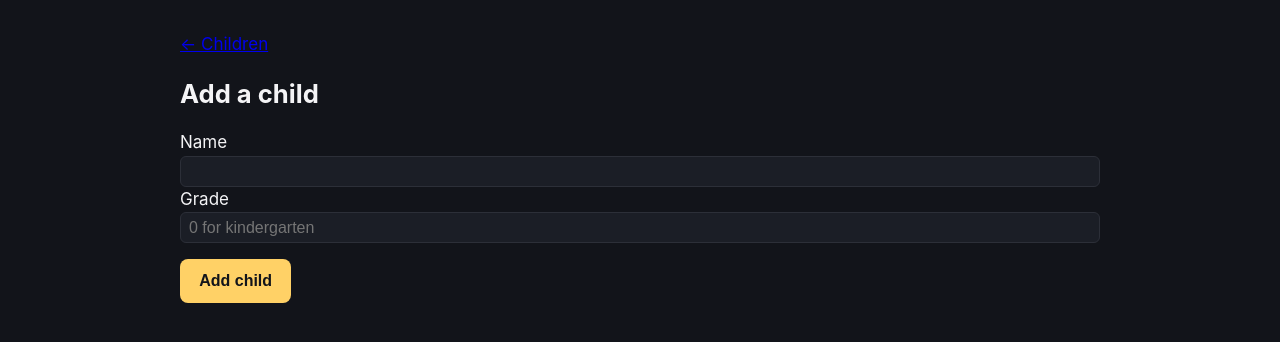
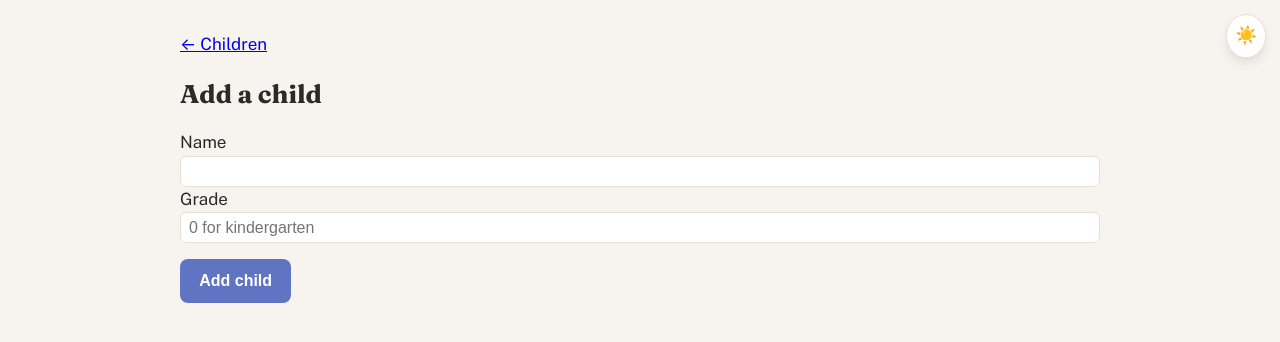
Before and after one commit to saranga2000/agentic-k12-teaching-assistant, a FastAPI app: page /students/new in a window 1280 px wide. Shown: the top 342 px of the page. Run offline with FastAPI, Linux system fonts and the light colour scheme; parts of the project's set-up code (start-up, migrations or seed data) failed here and were passed over.

Commit message:
Ledger repaint: pastel light/dark theme, replacing the amber/teal/terracotta identity
Parent feedback after reviewing the M9b mockup: use softer, schoolish
pastel colours with no red/yellow "warning" connotation, and add a
manual light/dark toggle rather than shipping only ever dark.

- tokens.css: light theme is now the :root default (a periwinkle
  accent, sage-green affirm, soft-plum attention, slate neutral,
  replacing #ffd166/#4ecdc4/#c98f5e), with the same three-family dark
  variant applying via prefers-color-scheme and overridable either way
  via an explicit [data-theme] attribute. Two new tokens: --accent-ink
  (the old accent was always dark enough for hardcoded near-black
  button text everywhere; the new one needs light text in light mode
  and dark text in dark mode) and --shadow-card (real elevation, not
  in the original flat-surface treatment). Fraunces (headings) + Public
  Sans (body) loaded via Google Fonts, with full system-font fallbacks
  so nothing depends on that network request to render correctly.
- theme-init.js + _theme_toggle.html (new, shared via the same
  design/-directory fallback search path as _lightbox.html): a
  top-right toggle in both apps that overrides prefers-color-scheme
  and persists the choice, with the stored choice applied before first
  paint to avoid a flash of the wrong theme.
- Replaced every hardcoded `color: #12141a` button-text literal
  (base.html x2, session_result.html x2, my_pages.html x2) with
  var(--accent-ink), since the accent no longer always needs dark text.

Co-Authored-By: Claude Sonnet 5 <noreply@anthropic.com>

```diff
--- /dev/null
+++ b/src/k12ta/design/_theme_toggle.html
@@ -0,0 +1,37 @@
+<!-- Ledger repaint (docs/ROADMAP.md's M9), 2026-09-01: a manual light/dark
+     override, top-right on every screen in both apps -- overrides whatever
+     prefers-color-scheme decided, per the household's own request. Shared
+     the same way _lightbox.html and _photo_source.html are (each app's
+     Jinja2Templates falls back to k12ta/design/ after its own templates/
+     directory). Included once, right after <body> opens, in each app's own
+     base.html. theme-init.js (loaded earlier, in <head>) applies any
+     previously-stored choice before first paint; this is only the visible
+     control plus the click handler that saves a new one. -->
+<button type="button" class="theme-toggle" id="theme-toggle" aria-label="Switch between light and dark mode">
+  <span class="theme-toggle-icon icon-sun" aria-hidden="true">&#9728;&#65039;</span>
+  <span class="theme-toggle-icon icon-moon" aria-hidden="true">&#127769;</span>
+</button>
+<script>
+  (function () {
+    var STORAGE_KEY = "k12ta-theme";
+    var root = document.documentElement;
+    var btn = document.getElementById("theme-toggle");
+
+    function isDark() {
+      var explicit = root.getAttribute("data-theme");
+      if (explicit === "dark") return true;
+      if (explicit === "light") return false;
+      return window.matchMedia("(prefers-color-scheme: dark)").matches;
+    }
+    function render() {
+      btn.setAttribute("aria-pressed", String(isDark()));
+    }
+    render();
+    btn.addEventListener("click", function () {
+      var next = isDark() ? "light" : "dark";
+      root.setAttribute("data-theme", next);
+      try { localStorage.setItem(STORAGE_KEY, next); } catch (e) {}
+      render();
+    });
+  })();
+</script>
--- a/src/k12ta/design/tokens.css
+++ b/src/k12ta/design/tokens.css
@@ -5,17 +5,33 @@
    build step, no preprocessor: AGENTS.md rule 4 and docs/ARCHITECTURE.md's "no
    frontend toolchain" commitment both apply here as much as to any Python file.
 
+   Repainted 2026-09-01 ("Ledger"), after a parent design-review pass (mocked in
+   an Artifact before any code changed, per the household's own working style):
+   the original amber/teal/terracotta-on-near-black identity is replaced with a
+   softer, schoolish pastel palette (no colour with a built-in "warning" or
+   "danger" connotation -- no red, no yellow-amber), a proper light theme
+   becomes the default instead of the only-ever-dark original, and a manual
+   light/dark toggle (`_theme_toggle.html`, top-right on every screen) overrides
+   whatever `prefers-color-scheme` decided. Colour variable NAMES are unchanged
+   from the original M9a file for the same reason M9a itself kept them --
+   dozens of templates already reference them, and renaming would be pure,
+   risky churn. Two names ARE new this pass, both additive: `--accent-ink` (the
+   old palette's accent was always dark enough for hardcoded near-black button
+   text everywhere; the new accent is a mid-tone blue that needs light text in
+   the light theme and dark text in the dark theme, so this had to become a
+   real token, not a literal) and `--shadow-card` (the new "real depth, not
+   just colour" elevation the repaint's cards use, absent from the original
+   flat-surface treatment).
+
    What lives here vs. what stays in each app's own base.html:
    - Tokens (this file, :root) -- every colour, size, and radius either app's CSS
-     ever references. Existing colour variable NAMES are unchanged from before
-     this file existed (--affirm, --attention, --neutral, --accent, --bg, --text,
-     --text-dim, --surface, --border) -- dozens of templates already reference
-     them; renaming would be pure, risky churn for a repaint 9b might redo anyway.
+     ever references.
    - Base component classes genuinely identical between the two apps before this
      pass (verified by diff, not assumed): the lightbox, the working-spinner
-     keyframes, [hidden], box-sizing reset, the plain .message treatment. Moving
-     these here is the actual fix for the duplication this milestone exists to
-     close -- both base.html files had byte-identical copies of most of this.
+     keyframes, [hidden], box-sizing reset, the plain .message treatment, and
+     now the theme toggle button. Moving these here is the actual fix for the
+     duplication this milestone exists to close -- both base.html files had
+     byte-identical copies of most of this.
    - What stays in each app's own base.html, deliberately: layout that is
      genuinely different by design, not by accident -- k12ta.web's full-viewport
      centred .screen for a child's kiosk-style tablet view vs. k12ta.keys' scrolling
@@ -26,33 +42,41 @@
      it, while sharing every colour, spacing, and radius decision underneath.
 */
 
+@import url('https://fonts.googleapis.com/css2?family=Fraunces:opsz,wght@9..144,400;9..144,500;9..144,600;9..144,700&family=Public+Sans:wght@400;500;600;700&display=swap');
+
 :root {
-  /* ---- Colour --------------------------------------------------------- */
-  /* An affirmative family (calm teal, not a scoreboard green), an attention
-     family (muted amber-brown, never alarm red), and a neutral family for
-     "come back to this one, it's not a verdict." Colour is always the third
-     signal, after a distinct glyph and an explicit label -- never the only one. */
-  --bg: #12141a;
-  --text: #f4f4f6;
-  --text-dim: #b8bcc4;
-  --surface: #1b1e26;
-  --border: #2c2f38;
-  --accent: #ffd166;
-  --accent-active: #f2b705;
-  --affirm: #4ecdc4;
-  --affirm-bg: #1a3c30;
-  --attention: #c98f5e;
-  --attention-bg: #3a2a20;
-  --neutral: #8b93a1;
-  --neutral-bg: #262a33;
+  /* ---- Colour (light, the default theme) --------------------------------
+     Three semantic families, none of them red or yellow: a dusty periwinkle
+     accent, sage green for affirmed, soft plum for "take a look" (replacing
+     the old amber-brown attention), and slate for anything not yet resolved
+     either way. Colour is always the third signal, after a distinct glyph
+     and an explicit label -- never the only one. */
+  --bg: #f7f4ef;
+  --text: #2b2a28;
+  --text-dim: #6f6b63;
+  --surface: #ffffff;
+  --border: #e6e1d6;
+  --accent: #5f74c2;
+  --accent-active: #4d5fa8;
+  --accent-ink: #ffffff;
+  --affirm: #4f9d78;
+  --affirm-bg: #e3f3ea;
+  --attention: #86609f;
+  --attention-bg: #f1eaf6;
+  --neutral: #6b7488;
+  --neutral-bg: #edeff4;
+  --shadow-card: 0 10px 24px -14px rgba(43, 42, 40, 0.20);
 
-  /* ---- Type scale ------------------------------------------------------
-     New in this pass -- neither app had a named scale before, just ad hoc
-     rem values (0.78rem, 0.8rem, 0.85rem, 0.9rem... measured across both
-     base.html files, all clustering around these seven stops). Existing
-     hardcoded sizes are not retrofitted to these by this pass (9b's job,
-     screen by screen) -- new and touched CSS should reach for these instead
-     of a new one-off number. */
+  /* ---- Type ---------------------------------------------------------------
+     Two roles: a warm serif for headings and anything meant to read as a
+     considered result (report-card energy), a humanist sans for everything
+     read quickly. System-font fallbacks so a page still reads correctly with
+     no network access to Google Fonts -- the custom faces are a progressive
+     enhancement, never a requirement to render correctly. */
+  --font-display: "Fraunces", Georgia, "Times New Roman", serif;
+  --font-body: "Public Sans", -apple-system, BlinkMacSystemFont, "Segoe UI", Roboto, Helvetica, Arial, sans-serif;
+
+  /* ---- Type scale -------------------------------------------------------- */
   --text-xs: 0.8rem;
   --text-sm: 0.92rem;
   --text-base: 1rem;
@@ -61,8 +85,7 @@
   --text-xl: 1.5rem;
   --text-2xl: 1.75rem;
 
-  /* ---- Spacing ----------------------------------------------------------
-     New in this pass, same reasoning as the type scale above. */
+  /* ---- Spacing ------------------------------------------------------------ */
   --space-1: 0.25rem;
   --space-2: 0.5rem;
   --space-3: 0.75rem;
@@ -70,23 +93,65 @@
   --space-5: 1.5rem;
   --space-6: 2rem;
 
-  /* ---- Radius ------------------------------------------------------------
-     Four stops covering every radius value already in use across both apps
-     (6px inputs, 8px cards/buttons, 10px larger cards/photos, 20px the
-     child app's big tap targets) -- named so a new screen picks one of four
-     deliberate choices instead of inventing a fifth. */
+  /* ---- Radius -------------------------------------------------------------- */
   --radius-sm: 6px;
   --radius-md: 8px;
   --radius-lg: 10px;
   --radius-xl: 20px;
 
-  /* ---- State --------------------------------------------------------------
-     New in this pass. Neither app had a visible focus indicator before --
-     a real accessibility gap for anyone navigating by keyboard or switch
-     access, not a cosmetic omission. See the :focus-visible rule below. */
-  --focus-ring: 0 0 0 3px rgba(255, 209, 102, 0.45);
+  /* ---- State ---------------------------------------------------------------- */
+  --focus-ring: 0 0 0 3px rgba(95, 116, 194, 0.35);
   --transition-fast: 120ms ease;
+  color-scheme: light;
 }
+
+/* System-driven dark mode: applies only when the OS/browser prefers dark AND
+   the toggle hasn't set an explicit choice. Same three semantic families as
+   light, re-tuned for contrast on a dark ground rather than inverted blindly. */
+@media (prefers-color-scheme: dark) {
+  :root:not([data-theme="light"]) {
+    --bg: #1c1b22;
+    --text: #f2efe9;
+    --text-dim: #a8a4b3;
+    --surface: #242330;
+    --border: #3a3947;
+    --accent: #97a9ea;
+    --accent-active: #7f92d9;
+    --accent-ink: #1a1f33;
+    --affirm: #7fd2a9;
+    --affirm-bg: #1d3a2c;
+    --attention: #c3a4e3;
+    --attention-bg: #332a47;
+    --neutral: #9ca3b8;
+    --neutral-bg: #262636;
+    --shadow-card: 0 14px 30px -16px rgba(0, 0, 0, 0.55);
+    --focus-ring: 0 0 0 3px rgba(151, 169, 234, 0.45);
+    color-scheme: dark;
+  }
+}
+
+/* The toggle's explicit override, in both directions -- wins over the system
+   media query either way, per `_theme_toggle.html` / `theme-init.js`. */
+:root[data-theme="dark"] {
+  --bg: #1c1b22;
+  --text: #f2efe9;
+  --text-dim: #a8a4b3;
+  --surface: #242330;
+  --border: #3a3947;
+  --accent: #97a9ea;
+  --accent-active: #7f92d9;
+  --accent-ink: #1a1f33;
+  --affirm: #7fd2a9;
+  --affirm-bg: #1d3a2c;
+  --attention: #c3a4e3;
+  --attention-bg: #332a47;
+  --neutral: #9ca3b8;
+  --neutral-bg: #262636;
+  --shadow-card: 0 14px 30px -16px rgba(0, 0, 0, 0.55);
+  --focus-ring: 0 0 0 3px rgba(151, 169, 234, 0.45);
+  color-scheme: dark;
+}
+:root[data-theme="light"] { color-scheme: light; }
 
 /* ---- Base reset and behaviour shared by both apps ------------------------ */
 * { box-sizing: border-box; }
@@ -111,6 +176,11 @@
    styled to look like a button. */
 :focus-visible { outline: none; box-shadow: var(--focus-ring); }
 button, .button-link, a.big-button { min-height: 44px; }
+
+/* Headings carry the display face everywhere, in both apps -- the one
+   typographic identity decision that applies globally rather than per
+   template, so no screen has to opt in individually. */
+h1, h2, h3 { font-family: var(--font-display); }
 
 /* The plain, undecorated message paragraph both apps use for body copy that
    isn't a boxed callout (k12ta.web's screen copy, k12ta.keys' explanatory
@@ -138,3 +208,23 @@ img[data-lightbox] { cursor: zoom-in; }
   position: absolute; top: 1rem; right: 1.2rem; font-size: 2rem; line-height: 1;
   color: var(--text); background: none; border: none; cursor: pointer;
 }
+
+/* The light/dark toggle (Ledger repaint, 2026-09-01): top-right on every
+   screen in both apps, shared markup/script in `_theme_toggle.html`. Shows
+   the mode currently ACTIVE (sun = light is showing, moon = dark is showing),
+   not the mode a tap would switch to. */
+.theme-toggle {
+  position: fixed; top: 0.85rem; right: 0.85rem; z-index: 600;
+  display: flex; align-items: center; justify-content: center;
+  width: 2.5rem; height: 2.5rem; border-radius: 50%;
+  background: var(--surface); border: 1px solid var(--border); cursor: pointer;
+  font-size: 1.1rem; box-shadow: 0 6px 16px -8px rgba(0, 0, 0, 0.3);
+}
+.theme-toggle-icon { display: none; }
+.theme-toggle .icon-sun { display: inline; }
+:root[data-theme="dark"] .theme-toggle .icon-sun { display: none; }
+:root[data-theme="dark"] .theme-toggle .icon-moon { display: inline; }
+@media (prefers-color-scheme: dark) {
+  :root:not([data-theme="light"]):not([data-theme="dark"]) .theme-toggle .icon-sun { display: none; }
+  :root:not([data-theme="light"]):not([data-theme="dark"]) .theme-toggle .icon-moon { display: inline; }
+}
--- a/src/k12ta/keys/templates/base.html
+++ b/src/k12ta/keys/templates/base.html
@@ -2,6 +2,7 @@
 <html>
 <head>
 <meta charset="utf-8">
+<script src="/static/theme-init.js"></script>
 <title>{% block title %}Answer keys{% endblock %}</title>
 <link rel="stylesheet" href="/static/tokens.css">
 <style>
@@ -15,7 +16,7 @@
      .screen -- but the colours, type, and glyph language are the one shared
      system across both apps. */
   body {
-    font-family: -apple-system, BlinkMacSystemFont, "Segoe UI", Roboto, Helvetica, Arial, sans-serif;
+    font-family: var(--font-body);
     font-size: 17px; max-width: 960px; margin: 2rem auto; padding: 0 1.25rem;
     background: var(--bg); color: var(--text); line-height: 1.5;
   }
@@ -62,7 +63,7 @@
   }
   button, .button-link {
     font-size: 1rem; padding: 0.6rem 1.2rem; border-radius: 8px; border: none;
-    background: var(--accent); color: #12141a; cursor: pointer;
+    background: var(--accent); color: var(--accent-ink); cursor: pointer;
     text-decoration: none; display: inline-block; font-weight: 600;
   }
   /* Same token names as k12ta.web/templates/base.html's working-state block --
@@ -123,6 +124,7 @@
 </style>
 </head>
 <body>
+{% include "_theme_toggle.html" %}
 {% block content %}{% endblock %}
 {% include "_lightbox.html" %}
 </body>
--- a/src/k12ta/web/templates/base.html
+++ b/src/k12ta/web/templates/base.html
@@ -10,6 +10,7 @@
   (a blank black screen, no way to take a photo) -- a known WebKit bug in that launch
   mode. This app is meant to run as an ordinary browser tab. See docs/DEPLOYMENT.md.
 -->
+<script src="/static/theme-init.js"></script>
 <title>{% block title %}Capture{% endblock %}</title>
 <link rel="stylesheet" href="/static/tokens.css">
 <style>
@@ -20,7 +21,7 @@
      a child on a tablet, never the parent app's scrolling document layout. */
   html, body {
     height: 100%; margin: 0; padding: 0;
-    font-family: -apple-system, BlinkMacSystemFont, "Segoe UI", Roboto, Helvetica, Arial, sans-serif;
+    font-family: var(--font-body);
     font-size: 18px;
     background: var(--bg); color: var(--text);
     overscroll-behavior: none; user-select: none;
@@ -39,7 +40,7 @@
   .big-button {
     display: block; width: 100%; max-width: 560px;
     padding: var(--space-6) var(--space-5); font-size: var(--text-2xl); font-weight: 600;
-    color: #12141a; background: var(--accent); border: none; border-radius: var(--radius-xl);
+    color: var(--accent-ink); background: var(--accent); border: none; border-radius: var(--radius-xl);
     text-decoration: none; cursor: pointer;
   }
   .big-button:active { background: var(--accent-active); }
@@ -80,6 +81,7 @@
 </style>
 </head>
 <body>
+{% include "_theme_toggle.html" %}
 {% block content %}{% endblock %}
 {% include "_lightbox.html" %}
 </body>
--- a/src/k12ta/web/templates/my_pages.html
+++ b/src/k12ta/web/templates/my_pages.html
@@ -105,7 +105,7 @@
   .pages-list form { display: inline; margin-left: 0.6rem; }
   .pages-list button {
     font-size: 0.95rem; padding: 0.4rem 0.9rem; border-radius: var(--radius-md); border: none;
-    background: var(--accent); color: #12141a; cursor: pointer; font-weight: 600;
+    background: var(--accent); color: var(--accent-ink); cursor: pointer; font-weight: 600;
   }
   .pages-reminded { margin-left: 0.6rem; color: var(--text-dim); font-size: 0.95rem; }
   .pages-attempts { margin-left: 0.6rem; color: var(--text-dim); font-size: 0.9rem; }
@@ -123,7 +123,7 @@
   .resubmit-confirm-form { margin-top: 0.4rem; }
   .resubmit-confirm-button {
     font-size: 0.85rem; padding: 0.35rem 0.7rem; border-radius: var(--radius-md); border: none;
-    background: var(--accent); color: #12141a; cursor: pointer; font-weight: 600;
+    background: var(--accent); color: var(--accent-ink); cursor: pointer; font-weight: 600;
   }
   .provisional-notice { font-style: italic; color: var(--text-dim); }
   .report-card-summary {
--- a/src/k12ta/web/templates/session_result.html
+++ b/src/k12ta/web/templates/session_result.html
@@ -180,7 +180,7 @@
   .identity-ask-options form { margin: 0; }
   .identity-ask-option {
     font-size: 1.05rem; padding: 0.55rem 1.1rem; border-radius: var(--radius-lg); border: none;
-    background: var(--accent); color: #12141a; cursor: pointer; font-weight: 600;
+    background: var(--accent); color: var(--accent-ink); cursor: pointer; font-weight: 600;
   }
   .identity-ask-option:active { background: var(--accent-active); }
   /* Deliberately the lightest-weight control on this whole card: a rushed tap
@@ -224,7 +224,7 @@
   .resubmit-confirm-form { margin-top: var(--space-2); }
   .resubmit-confirm-button {
     font-size: 0.9rem; padding: 0.4rem 0.9rem; border-radius: var(--radius-md); border: none;
-    background: var(--accent); color: #12141a; cursor: pointer; font-weight: 600;
+    background: var(--accent); color: var(--accent-ink); cursor: pointer; font-weight: 600;
   }
 </style>
 {% endblock %}
```
Also changed, not shown: src/k12ta/design/theme-init.js (added, +18 -0 lines), tests/test_static_assets.py (+20 -0 lines).
